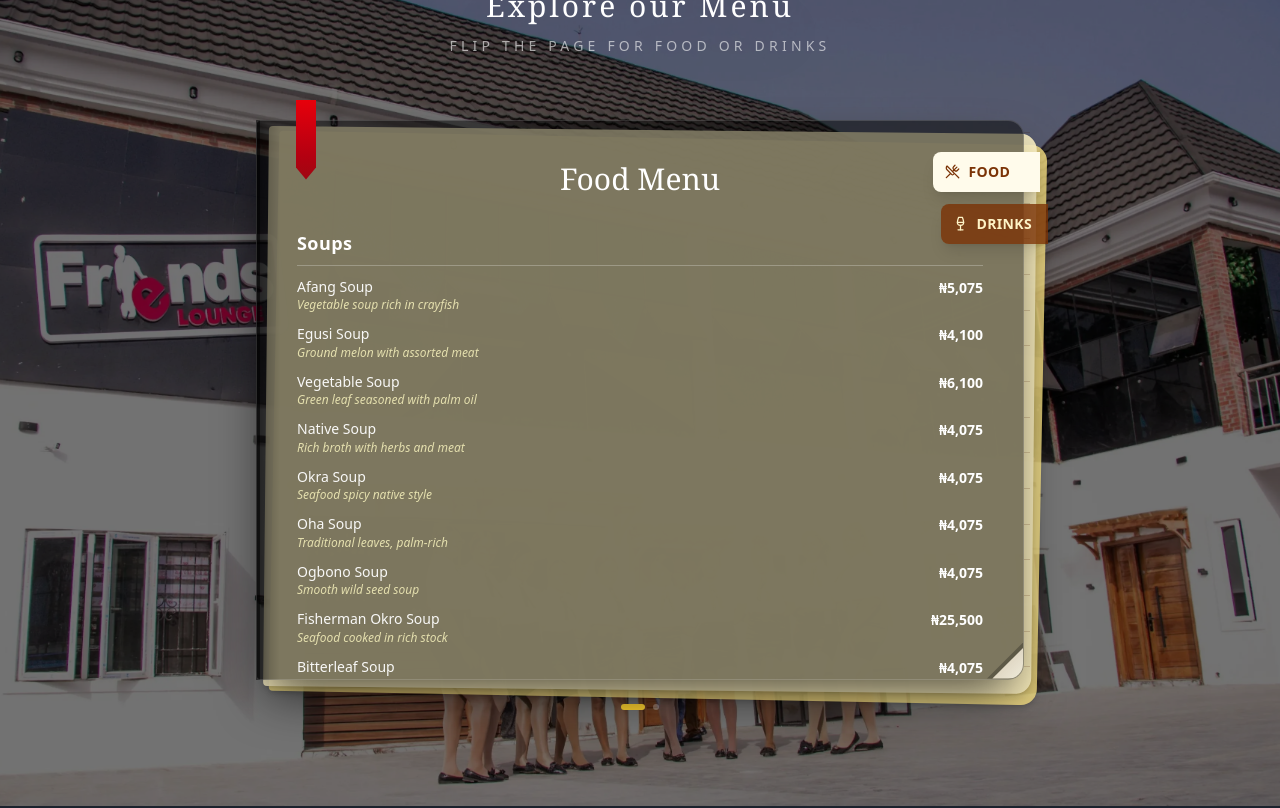
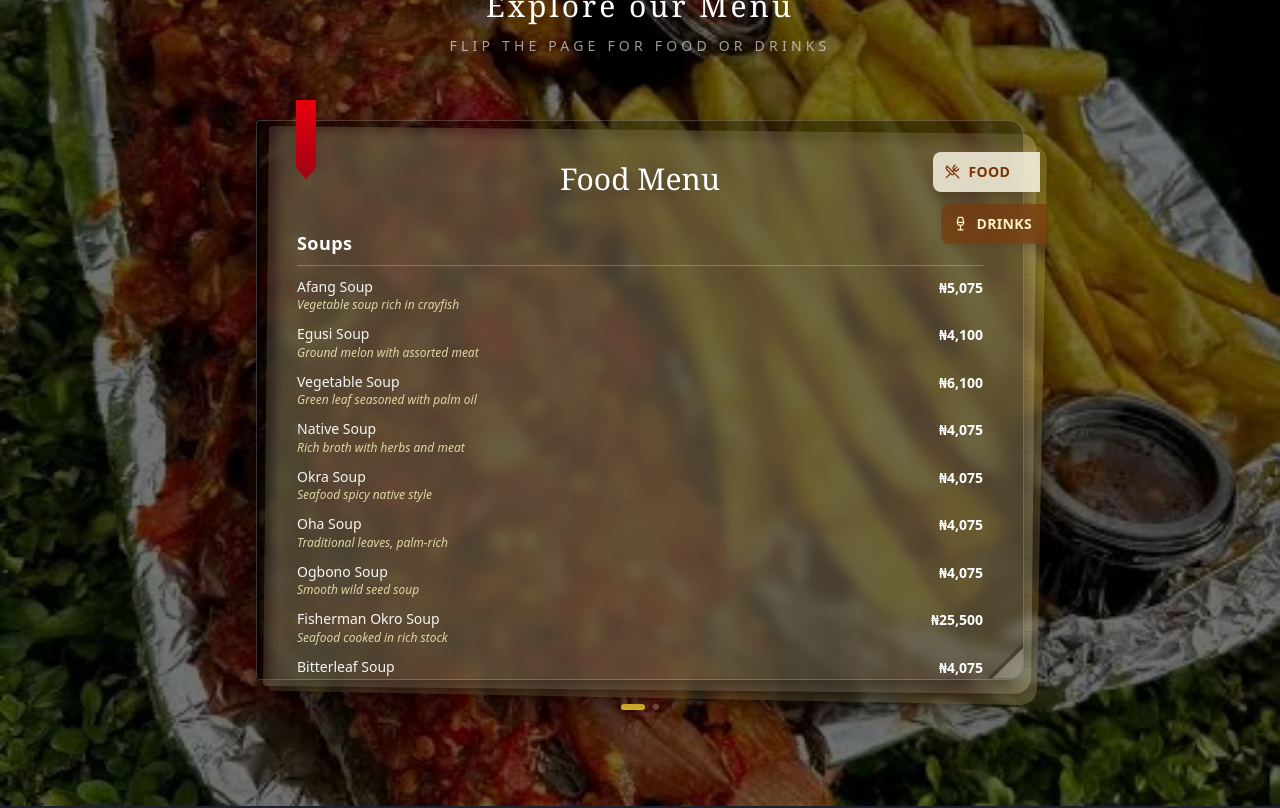
Before and after one commit to admin-elodi/friends-lounge-mbaise, a React (Vite) app: page / in a window 1280 px wide. Shown: the part 1340-2148 px from the top of the page. Built offline with nearby package versions, Linux system fonts and the light colour scheme; no server answers.

Commit message:
changed menu background and made menu book more transparent

```diff
--- a/src/components/common/EventWidget.jsx
+++ b/src/components/common/EventWidget.jsx
@@ -48,7 +48,7 @@ const waLink = (number, text) =>
 // ✅ Toggle visibility here — flip to true when ready to deploy the
 // "Open Analytics Dashboard" link in the Admin tab. Same on/off pattern
 // used for section visibility in Home.jsx.
-const SHOW_ANALYTICS_BUTTON = false;
+const SHOW_ANALYTICS_BUTTON = true;
 
 const emptyForm = {
   presenter: "Friends Lounge Udo Presents",
--- a/src/components/sections/Menu.jsx
+++ b/src/components/sections/Menu.jsx
@@ -2,7 +2,7 @@ import React, { useState } from "react";
 import { motion, AnimatePresence } from "framer-motion";
 import { UtensilsCrossed, Wine } from "lucide-react";
 
-import chefsBg from "@/assets/images/friends-staff.webp";
+import chefsBg from "@/assets/images/chips.webp";
 import { menu } from "@/data/menuData";
 
 const pages = ["food", "drinks"];
@@ -53,8 +53,8 @@ export default function Menu() {
                   onClick={() => setActivePage(page)}
                   className={`flex items-center gap-2 pl-3 pr-4 py-2.5 rounded-l-lg text-xs md:text-sm font-semibold uppercase tracking-wide shadow-lg transition-all duration-300 ${
                     isActive
-                      ? "bg-amber-50 text-amber-900 translate-x-0"
-                      : "bg-amber-900/80 text-amber-100 translate-x-2 hover:translate-x-0 hover:bg-amber-800/90"
+                      ? "bg-amber-50/80 text-amber-900 backdrop-blur-sm translate-x-0"
+                      : "bg-amber-900/60 text-amber-100 backdrop-blur-sm translate-x-2 hover:translate-x-0 hover:bg-amber-800/80"
                   }`}
                 >
                   <Icon size={15} />
@@ -67,12 +67,11 @@ export default function Menu() {
           {/* The page, and everything that sells the "book" behind it */}
           <div className="relative rounded-r-2xl rounded-l-sm shadow-2xl shadow-black/70">
             {/* Stacked pages underneath - static, peeking out at the right and
-                bottom edges, so the top page reads as one sheet among many
-                rather than a single floating card. */}
-            <div className="hidden md:block absolute inset-0 translate-x-2.5 translate-y-2.5 rotate-[0.6deg] bg-amber-100/90 rounded-r-2xl rounded-l-sm -z-10 shadow-md" />
-            <div className="hidden md:block absolute inset-0 translate-x-[18px] translate-y-[18px] rotate-[1.1deg] bg-amber-200/80 rounded-r-2xl rounded-l-sm -z-20 shadow-md" />
+                bottom edges with lowered opacity to remain transparent */}
+            <div className="hidden md:block absolute inset-0 translate-x-2.5 translate-y-2.5 rotate-[0.6deg] bg-amber-100/25 rounded-r-2xl rounded-l-sm -z-10 shadow-md backdrop-blur-xs" />
+            <div className="hidden md:block absolute inset-0 translate-x-[18px] translate-y-[18px] rotate-[1.1deg] bg-amber-200/20 rounded-r-2xl rounded-l-sm -z-20 shadow-md backdrop-blur-xs" />
             {/* A single, smaller echo for mobile - same idea, lighter touch */}
-            <div className="md:hidden absolute inset-0 translate-x-1.5 translate-y-1.5 rotate-[0.5deg] bg-amber-100/80 rounded-r-2xl rounded-l-sm -z-10 shadow-sm" />
+            <div className="md:hidden absolute inset-0 translate-x-1.5 translate-y-1.5 rotate-[0.5deg] bg-amber-100/20 rounded-r-2xl rounded-l-sm -z-10 shadow-sm backdrop-blur-xs" />
 
             {/* Page-edge ruffle - thin lines along the right edge, mimicking
                 the visible edges of many thin pages in a closed book. */}
@@ -95,7 +94,7 @@ export default function Menu() {
                 exit={{ rotateY: 85, opacity: 0 }}
                 transition={{ duration: 0.65, ease: "easeInOut" }}
                 style={{ transformOrigin: "left center", transformStyle: "preserve-3d" }}
-                className="relative z-20 bg-black/50 border border-white/15 rounded-r-2xl rounded-l-sm max-h-[65vh] md:max-h-[70vh] overflow-y-auto"
+                className="relative z-20 bg-black/35 border border-white/20 rounded-r-2xl rounded-l-sm max-h-[65vh] md:max-h-[70vh] overflow-y-auto shadow-inner"
               >
                 {/* Corner page-curl, desktop only - a subtle fold at the
                     bottom-right corner, another classic "this is paper" cue. */}
@@ -105,13 +104,13 @@ export default function Menu() {
                     style={{ clipPath: "polygon(100% 0, 100% 100%, 0 100%)" }}
                   />
                   <div
-                    className="absolute inset-0 bg-gradient-to-tl from-amber-50/90 to-orange-100/70"
+                    className="absolute inset-0 bg-gradient-to-tl from-amber-50/40 to-orange-100/30"
                     style={{ clipPath: "polygon(100% 15%, 100% 100%, 15% 100%)" }}
                   />
                 </div>
 
                 <div className="p-6 md:p-10">
-                  <h3 className="text-2xl md:text-3xl font-serif text-white text-center mb-8">
+                  <h3 className="text-2xl md:text-3xl font-serif text-white text-center mb-8 drop-shadow-md">
                     {currentMenu.title}
                   </h3>
 
```
